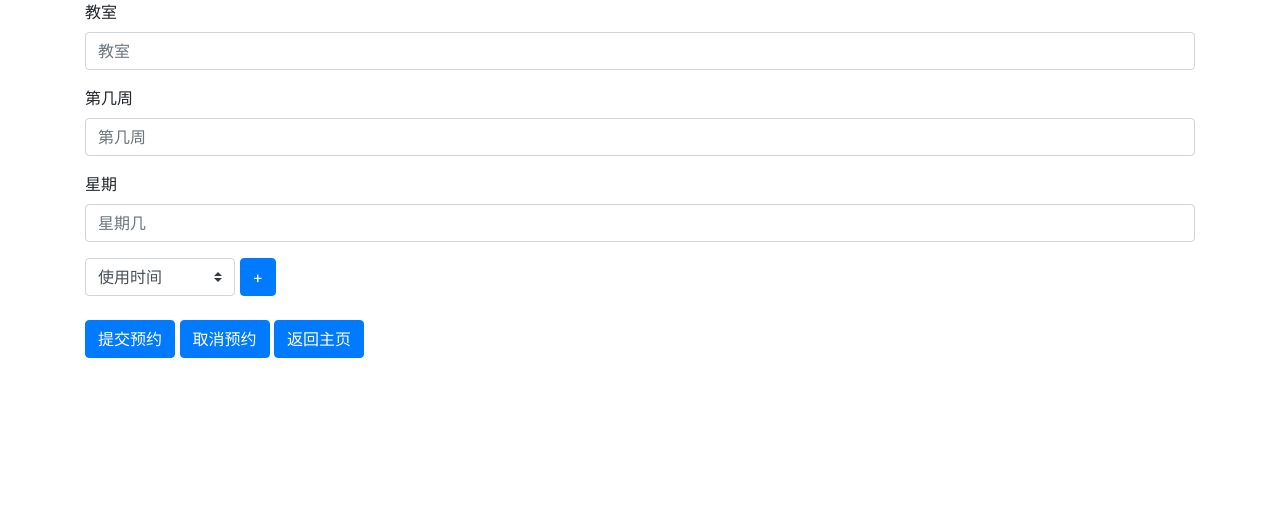
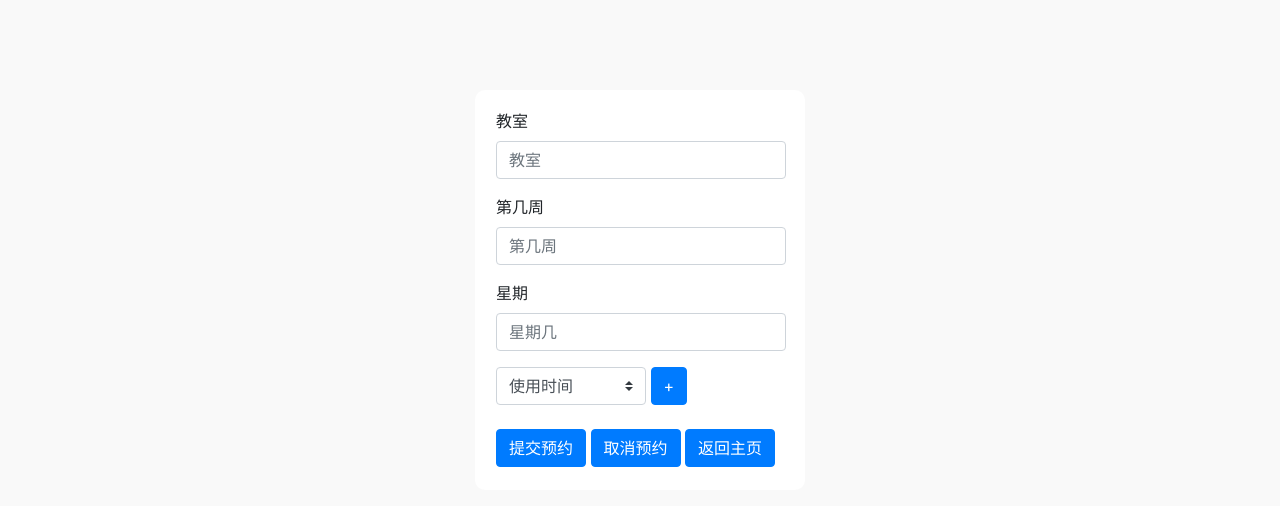
Before and after one commit to KTGhaiyuan/Reservation-Flask, a Flask app: template Flask_backstage/templates/reservation.html in a window 1280 px wide. Shown: the top 506 px of the page. Run offline with Flask 2, Linux system fonts and the light colour scheme; the template is opened without the code that fills it, so the values that code supplies are empty; parts of the project's set-up code (start-up, migrations or seed data) failed here and were passed over; some libraries are stand-ins or nearby versions.

Commit message:
fix bugs

```diff
--- a/Flask_backstage/app.py
+++ b/Flask_backstage/app.py
@@ -8,7 +8,7 @@ import datetime
 import utils
 
 app = Flask(__name__)
-allroom = ["101","111","105","108","201","202","204","205","208","212","301","302","304","305","308","310","312","第一电教室","第三电教室","第五电教室","第六电教室","第七电教室","第二电教室", "新平一","新平二","新平三","新平四","食品实验室","生物实验室一","生物实验室二","生物实验室三","生物实验室四","无机实验室","有机实验室","水化实验室","生化实验室","第三机房","第四机房","第五机房","第六机房","第一机房","第二机房","语音室02","第12机房", "第34机房","新语音室","旧语音室","电工电子实验室","金相实验室","发动机构造实验室","汽车维修实验室","发动机性能实验室","汽车电气实验室","电喷发动机试验室","汽车综合实习车间","基础实验室","冷库","空调实验室","制冷机械设备实验室","小型制冷实验室","旧平一","综合车间","绘图室","显微镜实验室"]
+allroom = ["101","111","105","108","201","202","204","205","208","212","301","302","304","305","308","310","312","第一电教室","第三电教室","第五电教室","第六电教室","第七电教室","第二电教室", "新平一","新平二","新平三","新平四","食品实验室","生物实验室一","生物实验室二","生物实验室三","生物实验室四","无机实验室","有机实验室","水化实验室","生化实验室","第三机房","第四机房","第五机房","第六机房","第一机房","第二机房","语音室02","第12机房", "第34机房","新语音室","旧语音室","电工电子实验室","金相实验室","发动机构造实验室","汽车维修实验室","发动机性能实验室","汽车电气实验室","电喷发动机试验室","汽车综合实习车间","基础实验室","冷库","空调实验室","制冷机械设备实验室","小型制冷实验室","旧平一","综合车间","绘图室"]
 
 
 # change this config on product env
@@ -215,7 +215,6 @@ def index():
 
 @jwt.unauthorized_loader
 def invalid_token_loaderr(a):
-    flash("请先登陆")
     return redirect(url_for("login"))
 
 
@@ -286,4 +285,4 @@ def find():
 
 
 if __name__ == '__main__':
-    app.run(debug=True)
+    app.run()
--- /dev/null
+++ b/Flask_backstage/static/css/reservation.css
@@ -0,0 +1,3 @@
+body{
+    background: #f9f9f9;
+}
--- a/Flask_backstage/templates/reservation.html
+++ b/Flask_backstage/templates/reservation.html
@@ -6,53 +6,54 @@
 
     <script>
         $(document).ready(function () {
-            $("#quxiao").click(function () {
-
-                var timelist=[]
+            var timelist=[]
                 for (i=1;i<=id;i++){
                     timelist[i-1]=$("#" + "time" + i + "select").val()
                 }
+            $("#quxiao").click(function () {
                 $.post("/cancel",
                     {
                         classroom: $('#YongInput1').val(),
                         sunday: $('#YongInput3').val(),
                         date: $('#YongInput2').val(),
-                        "time[]": timelist
+                        time: timelist[0]
+                    }
+                );
+            });
+            $('#yuding').click(function () {
+                $.post("/reservation",
+                    {
+                        classroom: $('#YongInput1').val(),
+                        sunday: $('#YongInput3').val(),
+                        date: $('#YongInput2').val(),
+                        time: 一
                     }
                 );
             });
         });
     </script>
 {% endblock %}
+{% block stylesheet %}
+    <link rel="stylesheet" href="../static/css/reservation.css">
+{% endblock %}
 {% block  body %}
 
     <div class="identity_form container">
+    <div style="width: 330px;height:400px;background: white;margin: 90px auto;padding-left: 21px;padding-top: 19px;border-radius: 10px;border: 1px">
         <form action="/reservation" method="post">
-            {#		  <div class="form-group">#}
-            {#		    <label for="exampleInputEmail1">姓名</label>#}
-            {#		    <input type="text" class="form-control" id="NameInput" placeholder="请输入姓名" required="required" name="name">#}
-            {#		  </div>#}
-            {#		  <div class="form-group">#}
-            {#		    <label for="exampleInputEmail1">电话</label>#}
-            {#		    <input type="tel" class="form-control" id="TelephoneInput" placeholder="请输入手机号" required="required" name="phone">#}
-            {#		  </div>#}
+
             <div class="form-group">
                 <label for="exampleInputEmail1">教室</label>
-                <input type="text" class="form-control" id="YongInput1" placeholder="教室" required="required"
-                       name="classroom">
+                <input type="text" class="form-control" id="YongInput1" placeholder="教室" required="required" style="width: 290px" name="classroom">
             </div>
-            {#		  <div class="form-group">#}
-            {#		    <label for="exampleInputEmail1">班级信息</label>#}
-            {#		    <input type="text" class="form-control" id="ClassInput" placeholder="信工1601" required="required" name="classinfo">#}
-            {#		  </div>#}
             <div class="form-group">
                 <label for="exampleInputEmail1">第几周</label>
-                <input type="text" class="form-control" id="YongInput2" placeholder="第几周" required="required"
+                <input type="text" class="form-control" id="YongInput2" placeholder="第几周" required="required" style="width: 290px"
                        name="date">
             </div>
             <div class="form-group">
                 <label for="exampleInputEmail1">星期</label>
-                <input type="text" class="form-control" id="YongInput3" placeholder="星期几" required="required"
+                <input type="text" class="form-control" id="YongInput3" placeholder="星期几" required="required"  style="width: 290px"
                        name="sunday">
             </div>
 
@@ -108,10 +109,11 @@
 
             <br>
             <br>
-            <button type="submit" class="btn btn-primary">提交预约</button>
+            <button type="submit" class="btn btn-primary" id="yuding">提交预约</button>
             <button href="/cancel" style="color: white" class="btn btn-primary" id="quxiao">取消预约</button>
             <a href="/" style="color: white" id="quxiao" class="btn-primary btn">返回主页</a>
         </form>
     </div>
+    </div>
 
 {% endblock %}
```
